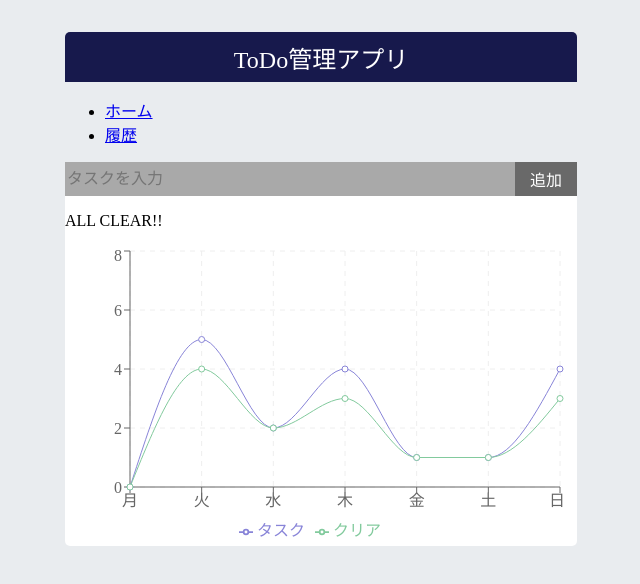
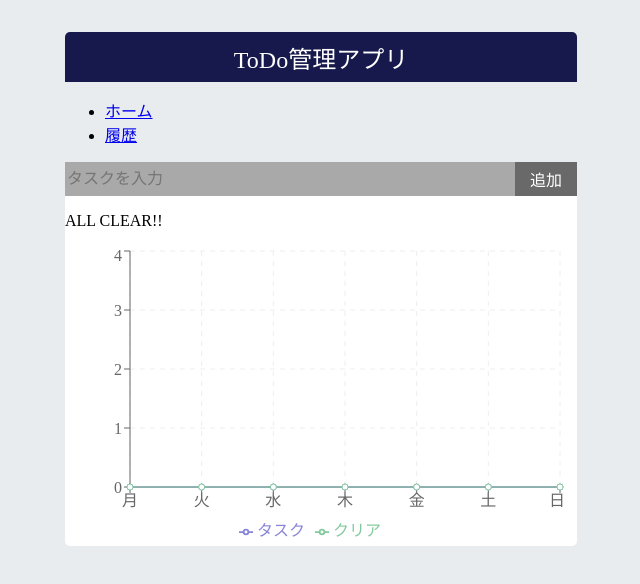
Before and after one commit to s1f10230171/react-todo-app, a React (Create React App) app: page / in a window 1280 px wide. Shown: the top 584 px of the page, without its empty margins (319-959 px from the left). Built offline with nearby package versions, Linux system fonts and the light colour scheme; the HTML template or start-up script is replaced by a standard one.

Commit message:
今週の達成度をグラフにいれる

```diff
--- a/src/MyChart.js
+++ b/src/MyChart.js
@@ -1,15 +1,44 @@
 import { LineChart, Line, XAxis, YAxis, CartesianGrid, Tooltip, Legend } from 'recharts';
 
+const getWeekdayName = (dateStr) => {
+  const days = ['日', '月', '火', '水', '木', '金', '土'];
+  const day = new Date(dateStr).getDay();
+  return days[day];
+};
+
+const getThisWeekDates = () => {
+  const now = new Date();
+  const day = now.getDay();
+  const monday = new Date(now);
+  monday.setDate(now.getDate() - ((day + 6) % 7)); // 月曜を基準に週取得
+
+  const dates = [];
+  for (let i = 0; i < 7; i++) {
+    const d = new Date(monday);
+    d.setDate(monday.getDate() + i);
+    dates.push(d.toISOString().split('T')[0]);
+  }
+  return dates;
+};
+
+const generateWeeklyChartData = () => {
+  const all = JSON.parse(localStorage.getItem("todosByDate")) || {};
+  const weekDates = getThisWeekDates();
+
+  return weekDates.map(date => {
+    const todos = all[date] || [];
+    const task = todos.length;
+    const clear = todos.filter(t => t.isFinished).length;
+    return {
+      name: getWeekdayName(date),
+      タスク: task,
+      クリア: clear
+    };
+  });
+};
+
 function MyChart({taskcount, clearcount}) {
-  const data = [
-    { name: '月', タスク: taskcount, クリア: clearcount },
-    { name: '火', タスク: 5, クリア: 4 },
-    { name: '水', タスク: 2, クリア: 2 },
-    { name: '木', タスク: 4, クリア: 3 },
-    { name: '金', タスク: 1, クリア: 1 },
-    { name: '土', タスク: 1, クリア: 1 },
-    { name: '日', タスク: 4, クリア: 3}
-  ];
+  const data = generateWeeklyChartData();
   return (
     <LineChart width={500} height={300} data={data}>
       <CartesianGrid stroke="#eee" strokeDasharray="5 5" />
```
